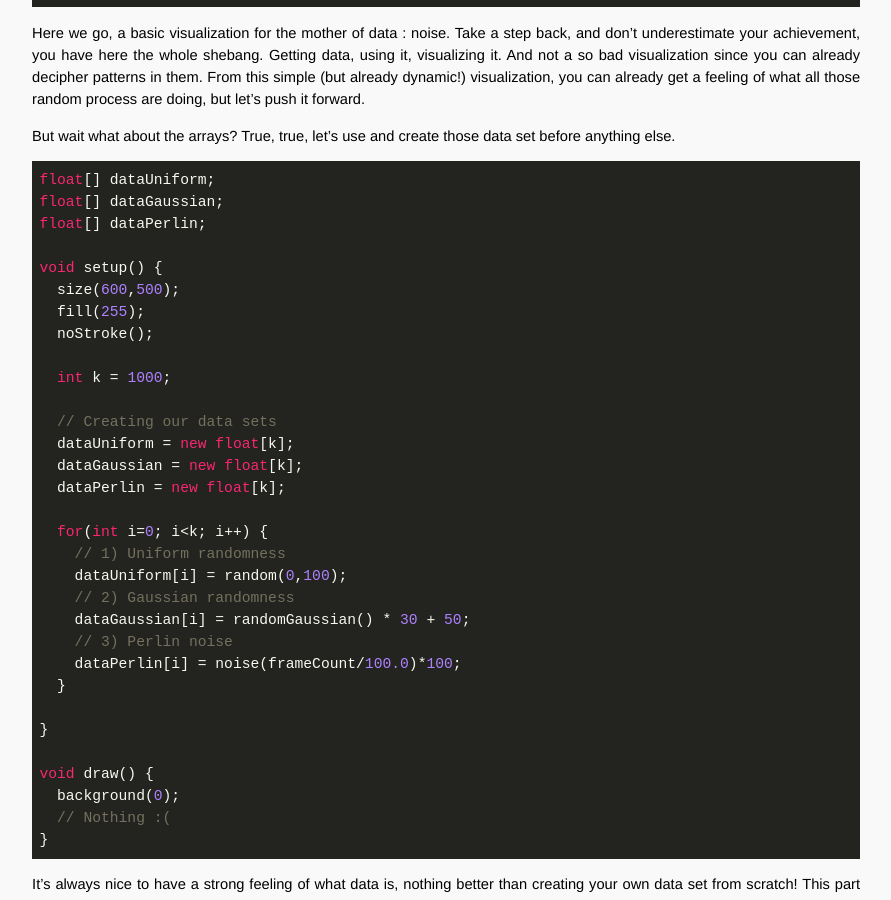
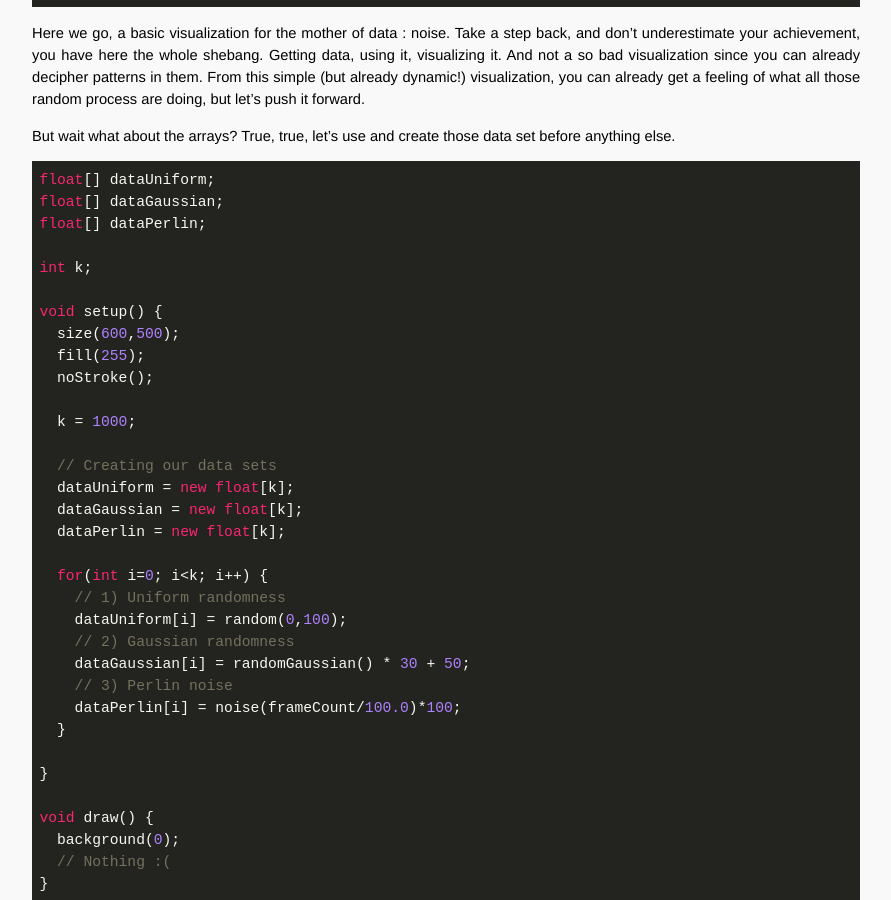
Before and after one commit to OpenTechSchool-Brussels/data-visualisation-with-processing, a Jekyll site: the page built from A-feel-of-data.markdown, in a window 1280 px wide and 900 px high, scrolled down 1805 px. Shown: the whole window, without its empty margins (324-1215 px from the left). Built offline with Jekyll 4.4.1, drawn with Linux system fonts in a browser that asks for light colours; Markdown is read by kramdown in place of the engine named in the settings.

```diff
--- a/A-feel-of-data.markdown
+++ b/A-feel-of-data.markdown
@@ -70,12 +70,14 @@ float[] dataUniform;
 float[] dataGaussian;
 float[] dataPerlin;
 
+int k;
+
 void setup() {
   size(600,500);
   fill(255);
   noStroke();
 
-  int k = 1000;
+  k = 1000;
 
   // Creating our data sets
   dataUniform = new float[k];
```
